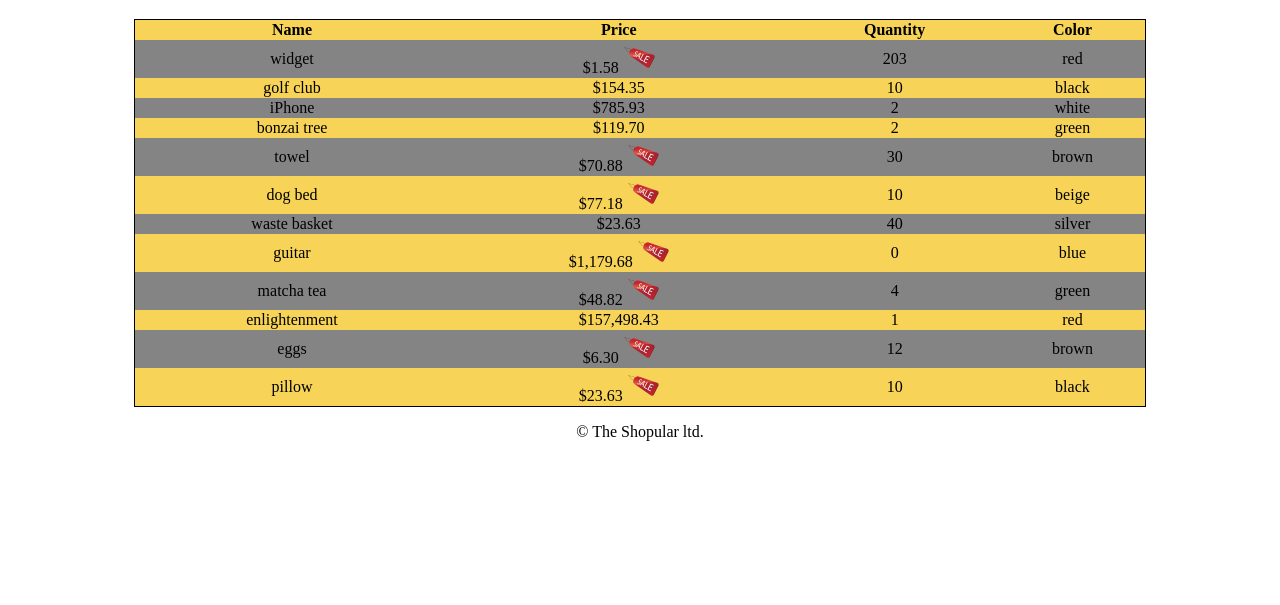
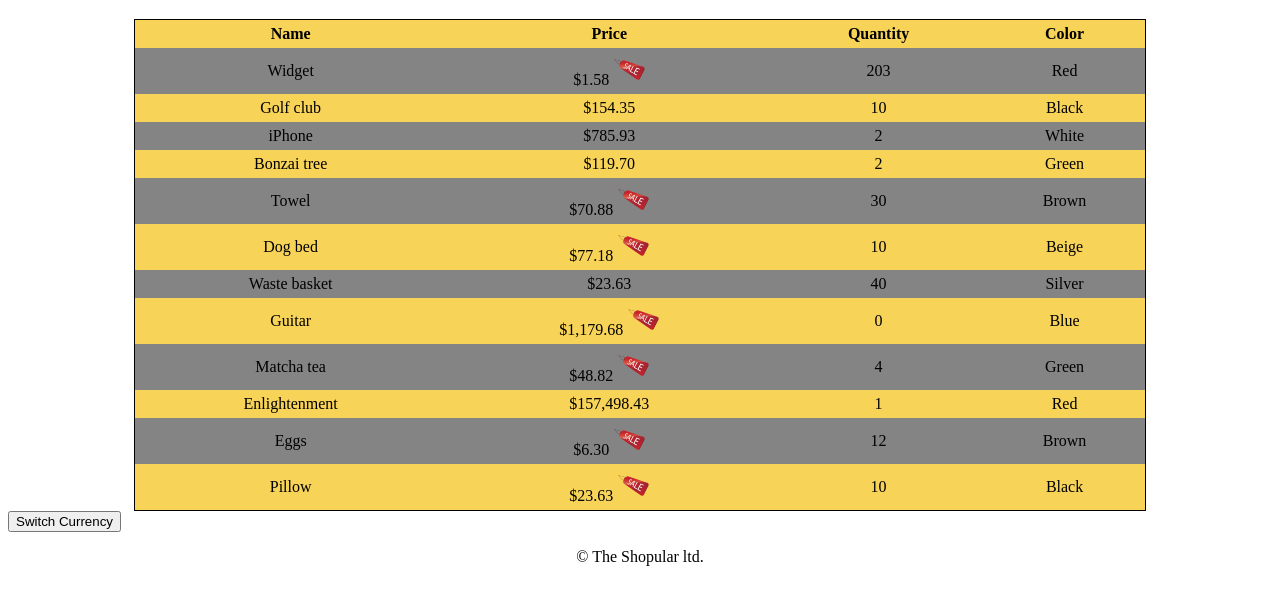
Before and after one commit to epm0131/shopular, a website: page index.html in a window 1280 px wide. Shown: the part 61-666 px from the top of the page. Drawn offline with nearby package versions, Linux system fonts and the light colour scheme.

Commit message:
I i added the switch button to set the different currency

```diff
--- a/index.html
+++ b/index.html
@@ -16,7 +16,7 @@
     <main ng-controller='InventoryController as inven'>
 
       <table>
-        <colgroup span='6'></colgroup>
+        <colgroup span='4'></colgroup>
         <tr>
           <th>Name</th>
           <th>Price</th>
@@ -25,13 +25,13 @@
         </tr>
         <tr ng-repeat='inventory in inven.items'>
           <td> {{ inventory.name }} </td>
-          <td> {{ ((inventory.price - inventory.discount) * inven.tax) | currency}}
+          <td> {{ inven.getPrice(inventory) | currency}}
             <img src='pic/98350f05-sale_2.png' ng-hide='inventory.discount===0'></td>
           <td> {{ inventory.quantity }} </td>
           <td> {{ inventory.color }} </td>
         </tr>
       </table>
-
+      <button ng-click='inven.switchLocale()'>Switch Currency</button>
   </main>
 
   <footer>
--- a/js/shop.controller.js
+++ b/js/shop.controller.js
@@ -9,22 +9,39 @@
       this.tax = 1.575;
 
       this.items = [
-        { "id": 2957, "name": "widget", "price": 32, "quantity": 203, "color": "red", "discount": 31 },
-        { "id": 89274, "name": "golf club", "price": 98, "quantity": 10, "color": "black", "discount": 0 },
-        { "id": 64, "name": "iPhone", "price": 499, "quantity": 2, "color": "white", "discount": 0 },
-        { "id": 87363, "name": "bonzai tree", "price": 76, "quantity": 2, "color": "green", "discount": 0 },
-        { "id": 1736, "name": "towel", "price": 55, "quantity": 30, "color": "brown", "discount": 10 },
-        { "id": 4836, "name": "dog bed", "price": 99, "quantity": 10, "color": "beige", "discount": 50 },
-        { "id": 829, "name": "waste basket", "price": 15, "quantity": 40, "color": "silver", "discount": 0 },
-        { "id": 46, "name": "guitar", "price": 899, "quantity": 0, "color": "blue", "discount": 150 },
-        { "id": 17456, "name": "matcha tea", "price": 42, "quantity": 4, "color": "green", "discount": 11 },
-        { "id": 3292, "name": "enlightenment", "price": 99999, "quantity": 1, "color": "red", "discount": 0 },
-        { "id": 533, "name": "eggs", "price": 5, "quantity": 12, "color": "brown", "discount": 1 },
-        { "id": 683, "name": "pillow", "price": 27, "quantity": 10, "color": "black", "discount": 12 }
+        { "id": 2957, "name": "Widget", "price": 32, "quantity": 203, "color": "Red", "discount": 31 },
+        { "id": 89274, "name": "Golf club", "price": 98, "quantity": 10, "color": "Black", "discount": 0 },
+        { "id": 64, "name": "iPhone", "price": 499, "quantity": 2, "color": "White", "discount": 0 },
+        { "id": 87363, "name": "Bonzai tree", "price": 76, "quantity": 2, "color": "Green", "discount": 0 },
+        { "id": 1736, "name": "Towel", "price": 55, "quantity": 30, "color": "Brown", "discount": 10 },
+        { "id": 4836, "name": "Dog bed", "price": 99, "quantity": 10, "color": "Beige", "discount": 50 },
+        { "id": 829, "name": "Waste basket", "price": 15, "quantity": 40, "color": "Silver", "discount": 0 },
+        { "id": 46, "name": "Guitar", "price": 899, "quantity": 0, "color": "Blue", "discount": 150 },
+        { "id": 17456, "name": "Matcha tea", "price": 42, "quantity": 4, "color": "Green", "discount": 11 },
+        { "id": 3292, "name": "Enlightenment", "price": 99999, "quantity": 1, "color": "Red", "discount": 0 },
+        { "id": 533, "name": "Eggs", "price": 5, "quantity": 12, "color": "Brown", "discount": 1 },
+        { "id": 683, "name": "Pillow", "price": 27, "quantity": 10, "color": "Black", "discount": 12 }
       ];
 
+      this.uk = false;
 
-    }
+      this.switchLocale = function switchLocale() {
+      this.uk = !this.uk;
+      };
+
+      this.getPrice = function getPrice(inventory) {
+      var result = ((inventory.price - inventory.discount) * this.tax);
+      console.log('price getter', this.uk, result);
+      if (this.uk === true) {
+       result *= 1.5;
+      }
+     return result;
+   };
+ }
+
+
+
+
 
 
 
--- a/sass/_body.scss
+++ b/sass/_body.scss
@@ -1,3 +1,12 @@
+td {
+  padding: $tableDataPadding;
+  text-align: center;
+}
+
+th {
+  padding: $tableHeaderPadding;
+}
+
 tr:nth-child(odd) {
   background-color: $rowColorOdd;
 }
--- a/sass/_variables.scss
+++ b/sass/_variables.scss
@@ -1,2 +1,5 @@
 $rowColorOdd: #F7D358;
 $rowColorEven: #848484;
+
+$tableHeaderPadding: 5px;
+$tableDataPadding: 5px;
```
Also changed, not shown: js/data.js (deleted, +0 -14 lines), style.css, 1 other file.
